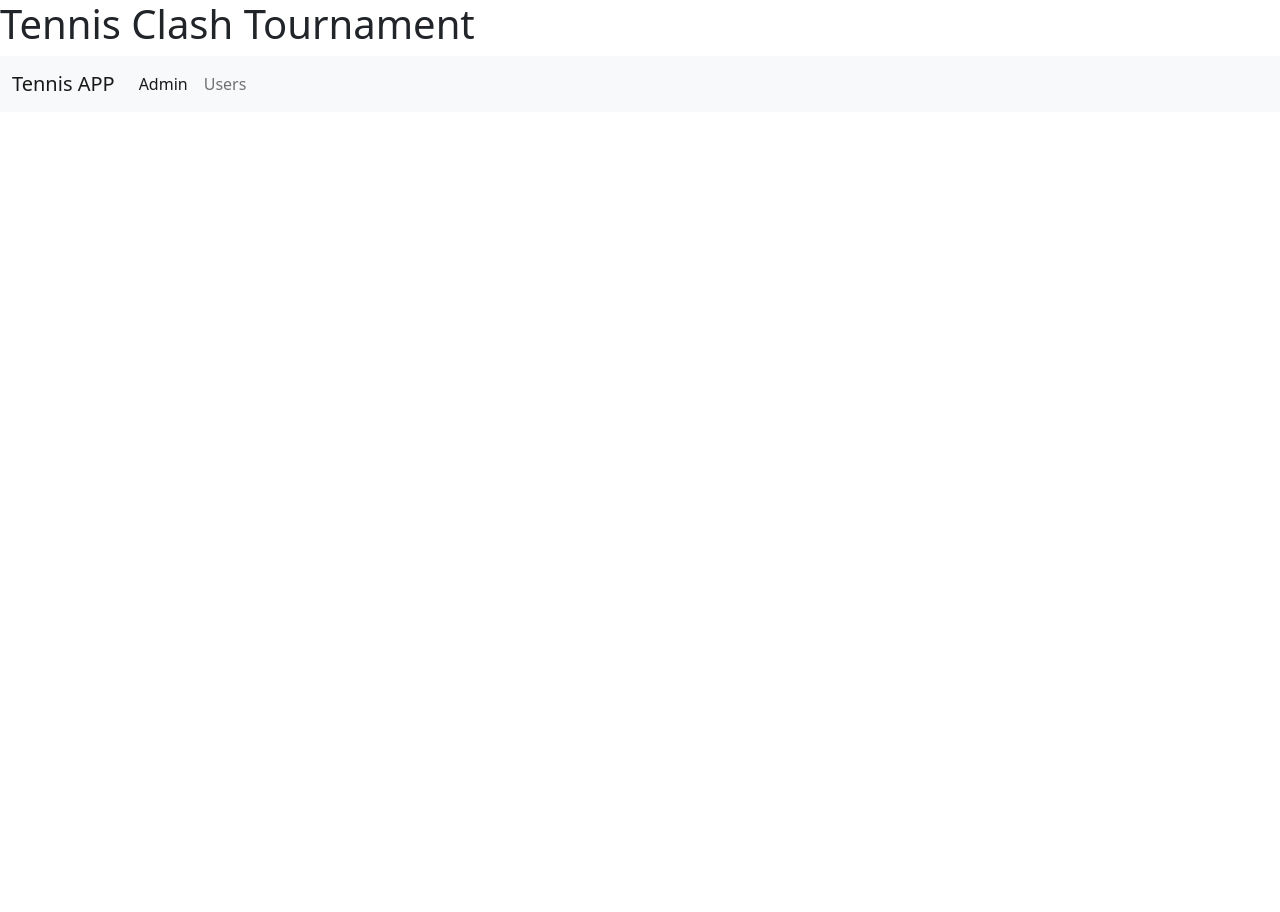
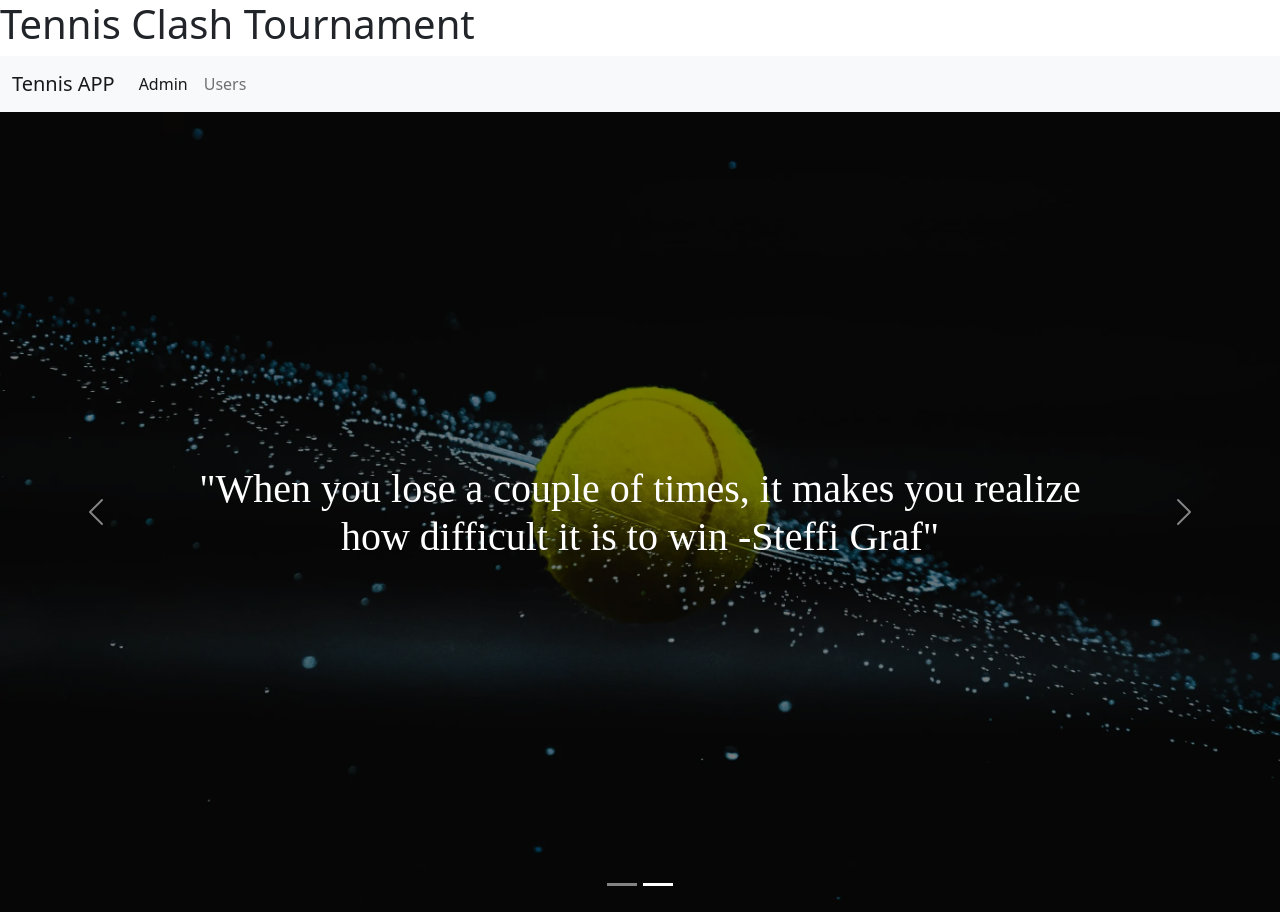
Before and after one commit to Nicrosi/Proyecto-Final, a React (Create React App) app in the folder client/: page / in a window 1280 px wide. Before the commit the page ends 800 px from the top, so only its background shows below. Built offline with nearby package versions, Linux system fonts and the light colour scheme.

Commit message:
feat(client/src): add route of LandingPage in app.js

```diff
--- a/client/src/App.js
+++ b/client/src/App.js
@@ -1,22 +1,18 @@
-
-import React from 'react';
-import { Route} from 'react-router-dom';
-import DetailsUser from './components/DetailsUser/DetailsUser.jsx';
-import HomeAdmin from './components/HomeAdmin/HomeAdmin.jsx';
-import NavBar from './components/NavBar/NavBar';
-import { Users } from './components/Users/Users.jsx';
-
-
+import React from "react";
+import { Route } from "react-router-dom";
+import DetailsUser from "./components/DetailsUser/DetailsUser.jsx";
+import LandingPage from "./components/LandingPage/LandingPage.jsx";
+import HomeAdmin from "./components/HomeAdmin/HomeAdmin.jsx";
+import NavBar from "./components/NavBar/NavBar";
+import { Users } from "./components/Users/Users.jsx";
 
 function App() {
-
   return (
-
     <div className="App">
-      {/* <Route exact path={"/"} component={LandingPage} /> */}
       <Route path={"/"} component={NavBar} />
       <Route exact path={"/Users"} component={Users} />
-      <Route exact path={"/HomeAdmin"} component={HomeAdmin}/>
+      <Route exact path={"/HomeAdmin"} component={HomeAdmin} />
+      <Route exact path={"/"} component={LandingPage} />
       <Route exact path={"/Users/:userId"} component={DetailsUser} />
     </div>
   );
```
